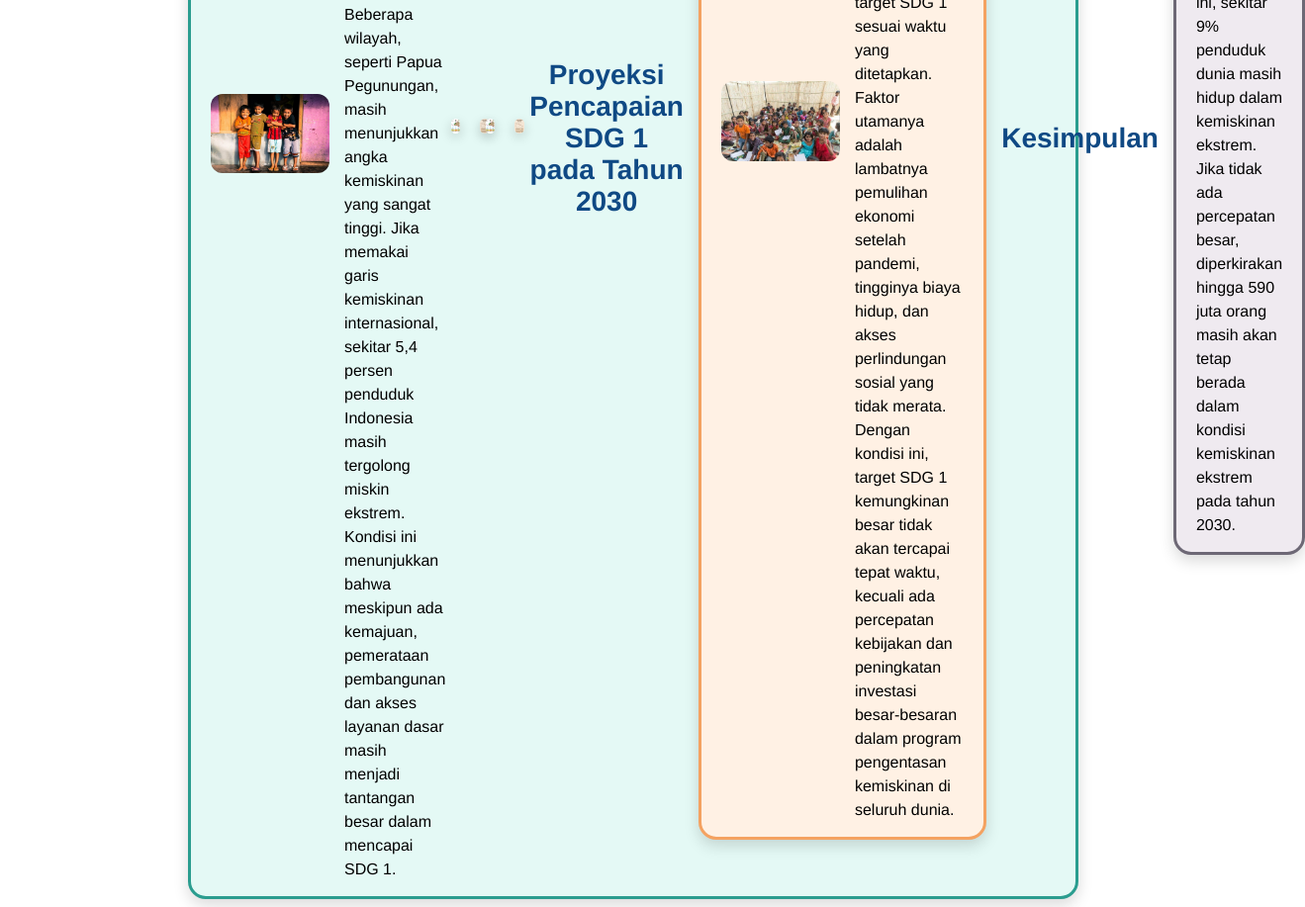
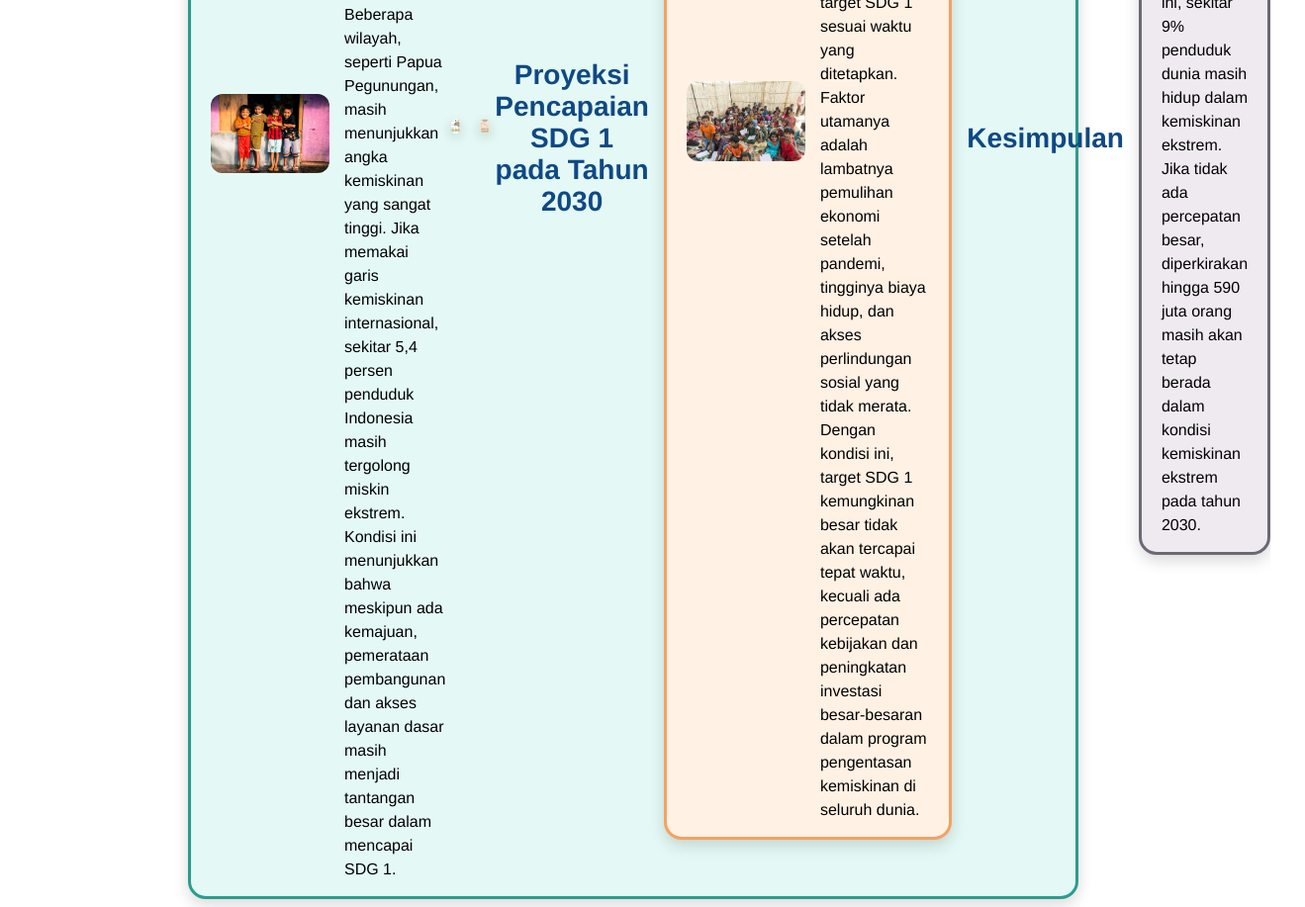
Before and after one commit to megansutanto45-blip/IL_KECIL_MEGAN, a plain HTML site: page kondisi.html in a window 1280 px wide. Shown: the part 1620-2537 px from the top of the page at 99% size, 1319 px wide, since content can reach past the window. Drawn offline with Linux system fonts and the light colour scheme.

Commit message:
Update kondisi.html

```diff
--- a/kondisi.html
+++ b/kondisi.html
@@ -74,11 +74,6 @@ Meskipun program di Indonesia seperti bantuan sosial Kartu Indonesia Sehat dan s
             <img src="AGUSTUS2025.webp" alt="ESF+ Inclusion">
         </div>
 
-          <div class="kb-images-row">
-            <img src="PERSENTASEKEMISKINAN.png" alt="European Social Fund Plus">
-            <img src="AGUSTUS2025.webp" alt="ESF+ Inclusion">
-    </div>
-
     <h2 class="sdg-title">Proyeksi Pencapaian SDG 1 pada Tahun 2030</h2>
     <div class="sdg-box color4">
         <img src="NONON.jpeg" class="sdg-img">
```
